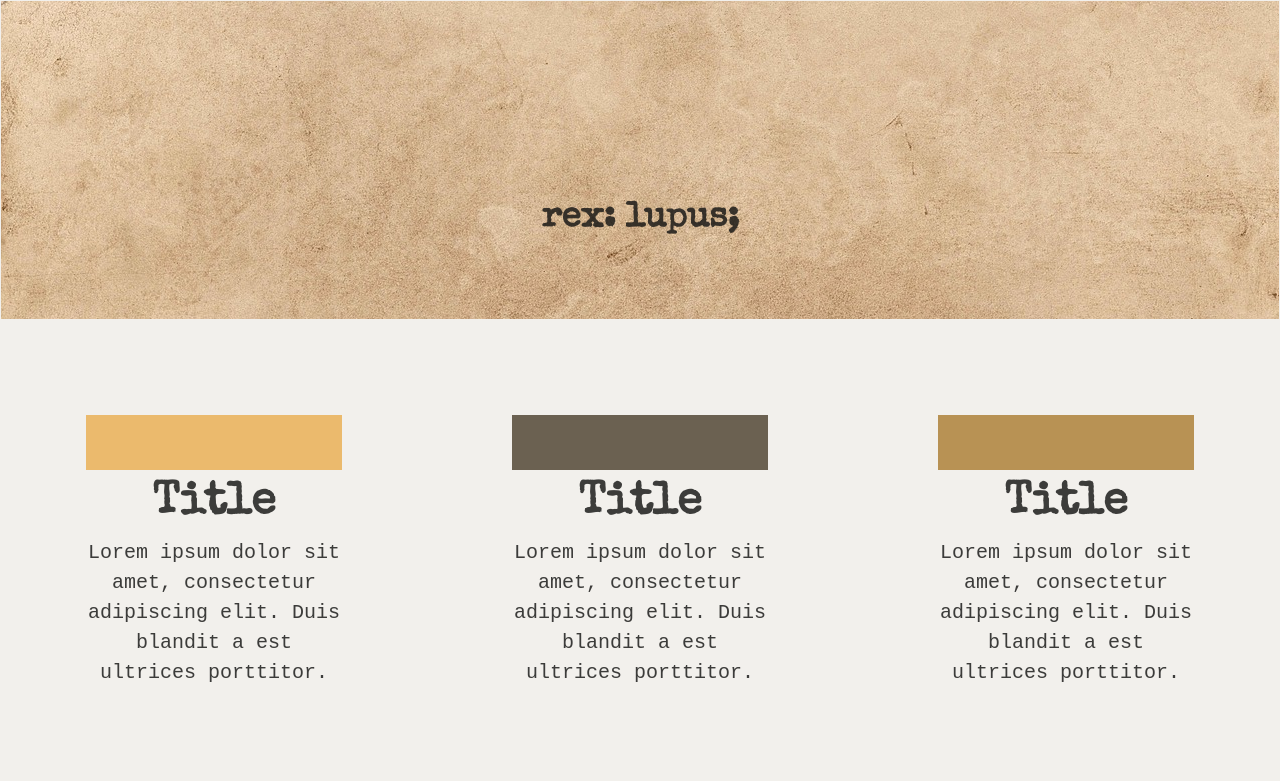
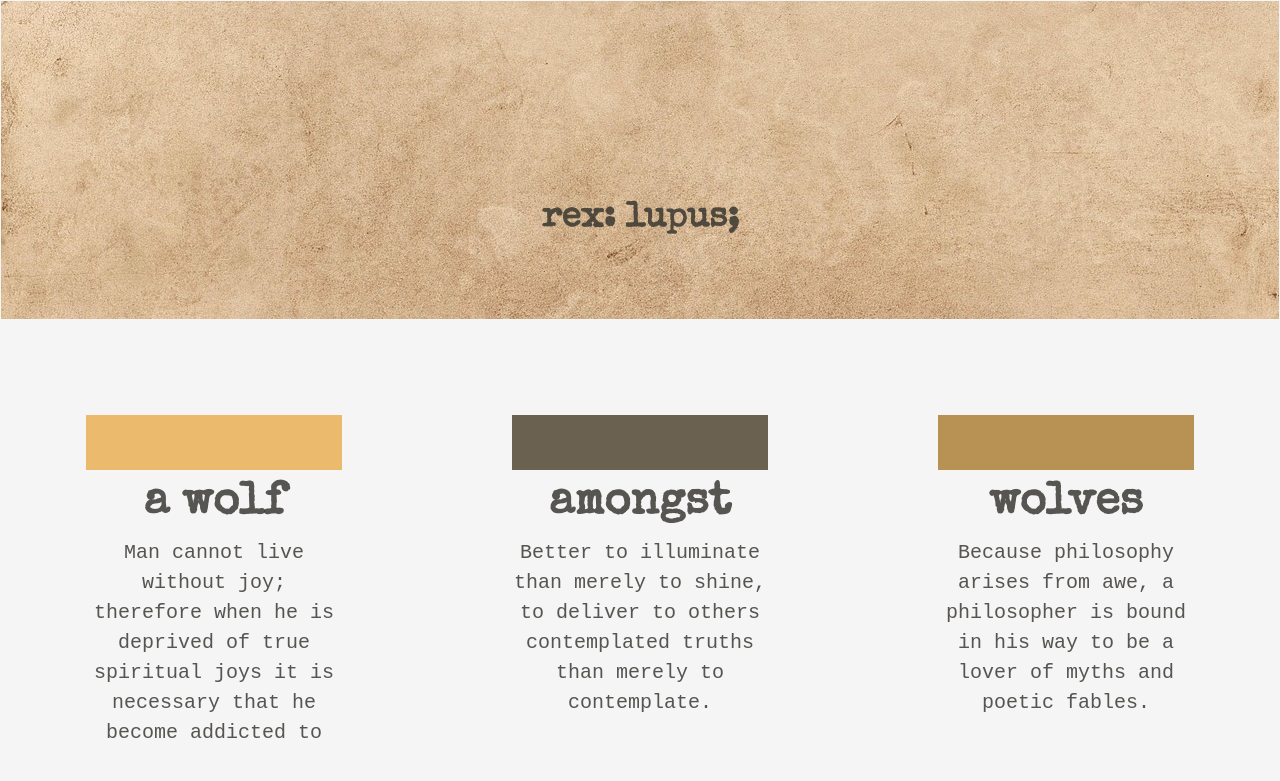
Before and after one commit to 4621553/First-responsive-site, a plain HTML site: page index.html in a window 1280 px wide. Drawn offline with nearby package versions, Linux system fonts and the light colour scheme.

Commit message:
final-text

```diff
--- a/index.html
+++ b/index.html
@@ -6,9 +6,12 @@
     <title>Responsive Site</title>
     <link rel="preconnect" href="https://fonts.googleapis.com" />
     <link rel="preconnect" href="https://fonts.gstatic.com" crossorigin />
-    <link rel="preconnect" href="https://fonts.googleapis.com">
-<link rel="preconnect" href="https://fonts.gstatic.com" crossorigin>
-<link href="https://fonts.googleapis.com/css2?family=Special+Elite&display=swap" rel="stylesheet">
+    <link rel="preconnect" href="https://fonts.googleapis.com" />
+    <link rel="preconnect" href="https://fonts.gstatic.com" crossorigin />
+    <link
+      href="https://fonts.googleapis.com/css2?family=Special+Elite&display=swap"
+      rel="stylesheet"
+    />
     <link rel="stylesheet" href="./reset.css" />
     <link rel="stylesheet" href="./styles.css" />
   </head>
@@ -22,26 +25,27 @@
       <div class="lower-container">
         <div class="lower-children" id="one">
           <div class="head-boards" id="a"></div>
-          <h1 class="title">Title</h1>
+          <h1 class="title">a wolf</h1>
           <p>
-            Lorem ipsum dolor sit amet, consectetur adipiscing elit. Duis
-            blandit a est ultrices porttitor.
+            Man cannot live without joy; therefore when he is deprived of true
+            spiritual joys it is necessary that he become addicted to carnal
+            pleasures.
           </p>
         </div>
         <div class="lower-children" id="two">
           <div class="head-boards" id="b"></div>
-          <h1 class="title">Title</h1>
+          <h1 class="title">amongst</h1>
           <p>
-            Lorem ipsum dolor sit amet, consectetur adipiscing elit. Duis
-            blandit a est ultrices porttitor.
+            Better to illuminate than merely to shine, to deliver to others
+            contemplated truths than merely to contemplate.
           </p>
         </div>
         <div class="lower-children" id="three">
           <div class="head-boards" id="c"></div>
-          <h1 class="title">Title</h1>
+          <h1 class="title">wolves</h1>
           <p>
-            Lorem ipsum dolor sit amet, consectetur adipiscing elit. Duis
-            blandit a est ultrices porttitor.
+            Because philosophy arises from awe, a philosopher is bound in his
+            way to be a lover of myths and poetic fables.
           </p>
         </div>
       </div>
--- a/styles.css
+++ b/styles.css
@@ -1,11 +1,11 @@
 /* font-family: 'Special Elite', cursive; */
 
 * {
-  color: rgba(21, 21, 20, 0.825);
+  color: rgba(51, 50, 45, 0.825);
 }
 
 .main-container > div {
-  border: 1px solid rgb(242, 240, 236)
+  border: 1px solid rgb(246, 245, 245)
 }
 
 .upper-container {
@@ -17,7 +17,7 @@
 
 
 .lower-container {
-  background-color: rgb(242, 240, 236);
+  background-color: rgb(246, 245, 245);
   display: flex;
   justify-content: center;
   align-items: center;
```
